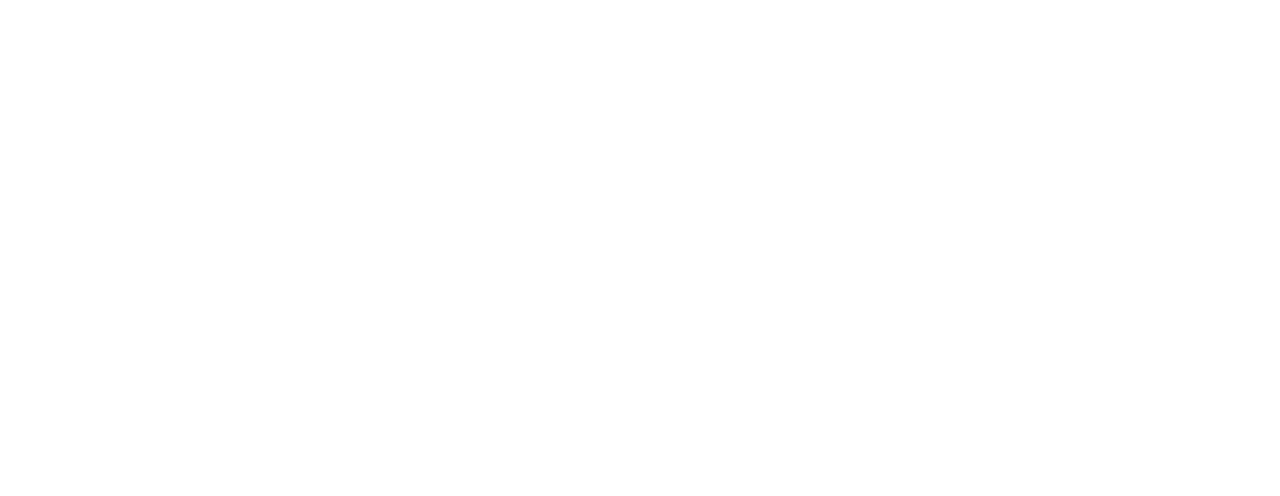
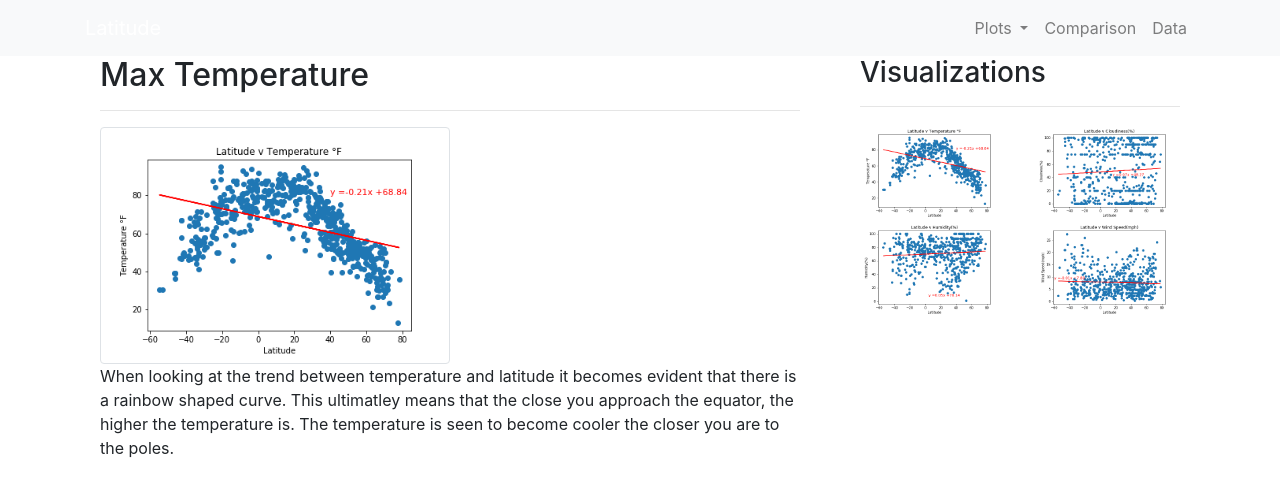
Before and after one commit to j1candel/web-design-challenge, a plain HTML site: page WebVisualizations/temperature.html in a window 1280 px wide. Drawn offline with nearby package versions, Linux system fonts and the light colour scheme; files whose address does not match are found by name.

Commit message:
completed html, beginning csv

```diff
--- a/WebVisualizations/cloudiness.html
+++ b/WebVisualizations/cloudiness.html
@@ -0,0 +1,86 @@
+<!DOCTYPE html>
+<html lang="en-us">
+<head>
+    <meta charset="UTF-8">
+
+    <title>Cloudiness</title>
+    <link rel="stylesheet" href="https://stackpath.bootstrapcdn.com/bootstrap/4.3.1/css/bootstrap.min.css" integrity="sha384-ggOyR0iXCbMQv3Xipma34MD+dH/1fQ784/j6cY/iJTQUOhcWr7x9JvoRxT2MZw1T" crossorigin="anonymous">
+</head>
+<body>
+    <nav class='navbar navbar-expand-lg navbar-light bg-light'>
+        <div class='container'>
+            <a class='navbar-brand text-white' href='index.html'>Latitude</a>
+            <button class='navbar-toggler' type='button' data-toggle='collapse' aria-controls='navbarSupportedContent' data-target='#navbarSupportedContent' aria-expanded='false' aria-label='Toggle Navigation'>
+                <span class="navbar-toggler-icon"></span>
+            </button>
+            <div class='collapse navbar-collapse' id='navbarSupportedContent'>
+                <ul class='navbar-nav ml-auto'>
+                    <li class="nav-item dropdown">
+                        <a class="nav-link dropdown-toggle" href="#" id="navbarDropdown" role="button"  data-toggle="dropdown" aria-haspopup="true" aria-expanded="false">
+                        Plots
+                        </a>
+                        <div class="dropdown-menu" aria-labelledby="navbarDropdown">
+                          <a class="dropdown-item" href="temperature.html">Temperature</a>
+                          <a class="dropdown-item" href="humidity.html">Humidity</a>
+                          <a class="dropdown-item" href="cloudiness.html">Cloudiness</a>
+                          <a class="dropdown-item" href="wind.html">Wind Speed</a>
+                        </div>
+                    </li>
+                    <li class='nav-item'>
+                        <a class = 'nav-link' href='compare.html'>Comparison</a>
+                    </li>
+                    <li class='nav-item'>
+                        <a class='nav-link' href='data.html'>Data</a>
+                    </li>
+                </ul>
+            </div>
+        </div>
+    </nav>
+    <div class='container content'>
+        <div class='row'>
+            <div class='col-md-8'>
+                <div class='col-md-12'>
+                    <h2>Cloudiness</h2>
+                    <hr>
+                    <div class = 'thumnnail'>
+                        <img class = 'img-thumbnail float left' src = 'file:///Users/jovanycandelario/Desktop/web-design-challenge/WebVisualizations/Resources/assets/Images/Latitude%20v%20Cloudiness.png'
+                        width='50%' alt = temperature>
+                    </div>
+                    <p>
+                        When looking at the trend between cloudiness and latitude, there is no clear relationship between the two climate elements. Humidity
+                        does not vary much regardless of latitude.
+                    </p>
+                </div>
+            </div>
+            <div class='col-md-4'>
+                <div class='col-md-12'>
+                    <h3>Visualizations</h3>
+                    <hr>
+                    <div class = 'row'>
+                        <div class='col-4 col-md-6'>
+                            <a href='temperature.html'><img src='file:///Users/jovanycandelario/Desktop/web-design-challenge/WebVisualizations/Resources/assets/Images/Latitude%20v%20Temperature%20%C2%B0F.png'
+                                width='100%' alt='temperature'></a>
+                        </div>
+                        <div class='col-4 col-md-6'>
+                            <a href='cloudiness.html'><img src = 'file:///Users/jovanycandelario/Desktop/web-design-challenge/WebVisualizations/Resources/assets/Images/Latitude%20v%20Cloudiness.png'
+                                width='100%' alt='cloudiness'></a>
+                        </div>
+                        <div class='col-4 col-md-6'>
+                            <a href='humidity.html'><img src = 'file:///Users/jovanycandelario/Desktop/web-design-challenge/WebVisualizations/Resources/assets/Images/Latitude%20v%20Humidity.png'
+                                width='100%' alt='humidity'></a>
+                        </div>
+                        <div class='col-4 col-md-6' >
+                            <a href='wind.html'><img src = 'file:///Users/jovanycandelario/Desktop/web-design-challenge/WebVisualizations/Resources/assets/Images/Latitude%20v%20Wind%20Speed.png'
+                                width='100%' alt='wind'></a>
+                        </div>
+                    </div>
+                </div>
+            </div>
+        </div>
+    </div>
+
+<script src="https://code.jquery.com/jquery-3.3.1.slim.min.js" integrity="sha384-q8i/X+965DzO0rT7abK41JStQIAqVgRVzpbzo5smXKp4YfRvH+8abtTE1Pi6jizo" crossorigin="anonymous"></script>
+<script src="https://cdnjs.cloudflare.com/ajax/libs/popper.js/1.14.7/umd/popper.min.js" integrity="sha384-UO2eT0CpHqdSJQ6hJty5KVphtPhzWj9WO1clHTMGa3JDZwrnQq4sF86dIHNDz0W1" crossorigin="anonymous"></script>
+<script src="https://stackpath.bootstrapcdn.com/bootstrap/4.3.1/js/bootstrap.min.js" integrity="sha384-JjSmVgyd0p3pXB1rRibZUAYoIIy6OrQ6VrjIEaFf/nJGzIxFDsf4x0xIM+B07jRM" crossorigin="anonymous"></script>
+</body>
+</html>
--- a/WebVisualizations/temperature.html
+++ b/WebVisualizations/temperature.html
@@ -0,0 +1,87 @@
+<!DOCTYPE html>
+<html lang="en-us">
+<head>
+    <meta charset="UTF-8">
+
+    <title>Temperature</title>
+    <link rel="stylesheet" href="https://stackpath.bootstrapcdn.com/bootstrap/4.3.1/css/bootstrap.min.css" integrity="sha384-ggOyR0iXCbMQv3Xipma34MD+dH/1fQ784/j6cY/iJTQUOhcWr7x9JvoRxT2MZw1T" crossorigin="anonymous">
+</head>
+<body>
+    <nav class='navbar navbar-expand-lg navbar-light bg-light'>
+        <div class='container'>
+            <a class='navbar-brand text-white' href='index.html'>Latitude</a>
+            <button class='navbar-toggler' type='button' data-toggle='collapse' aria-controls='navbarSupportedContent' data-target='#navbarSupportedContent' aria-expanded='false' aria-label='Toggle Navigation'>
+                <span class="navbar-toggler-icon"></span>
+            </button>
+            <div class='collapse navbar-collapse' id='navbarSupportedContent'>
+                <ul class='navbar-nav ml-auto'>
+                    <li class="nav-item dropdown">
+                        <a class="nav-link dropdown-toggle" href="#" id="navbarDropdown" role="button"  data-toggle="dropdown" aria-haspopup="true" aria-expanded="false">
+                        Plots
+                        </a>
+                        <div class="dropdown-menu" aria-labelledby="navbarDropdown">
+                          <a class="dropdown-item" href="temperature.html">Temperature</a>
+                          <a class="dropdown-item" href="humidity.html">Humidity</a>
+                          <a class="dropdown-item" href="cloudiness.html">Cloudiness</a>
+                          <a class="dropdown-item" href="wind.html">Wind Speed</a>
+                        </div>
+                    </li>
+                    <li class='nav-item'>
+                        <a class = 'nav-link' href='compare.html'>Comparison</a>
+                    </li>
+                    <li class='nav-item'>
+                        <a class='nav-link' href='data.html'>Data</a>
+                    </li>
+                </ul>
+            </div>
+        </div>
+    </nav>
+    <div class='container content'>
+        <div class='row'>
+            <div class='col-md-8'>
+                <div class='col-md-12'>
+                    <h2>Max Temperature</h2>
+                    <hr>
+                    <div class = 'thumnnail'>
+                        <img class = 'img-thumbnail float left' src = 'file:///Users/jovanycandelario/Desktop/web-design-challenge/WebVisualizations/Resources/assets/Images/Latitude%20v%20Temperature%20%C2%B0F.png'
+                        width='50%' alt = temperature>
+                    </div>
+                    <p>
+                        When looking at the trend between temperature and latitude it becomes evident that there is a rainbow shaped curve. This
+                        ultimatley means that the close you approach the equator, the higher the temperature is. The temperature is seen to become
+                        cooler the closer you are to the poles.
+                    </p>
+                </div>
+            </div>
+            <div class='col-md-4'>
+                <div class='col-md-12'>
+                    <h3>Visualizations</h3>
+                    <hr>
+                    <div class = 'row'>
+                        <div class='col-4 col-md-6'>
+                            <a href='temperature.html'><img src='file:///Users/jovanycandelario/Desktop/web-design-challenge/WebVisualizations/Resources/assets/Images/Latitude%20v%20Temperature%20%C2%B0F.png'
+                                width='100%' alt='temperature'></a>
+                        </div>
+                        <div class='col-4 col-md-6'>
+                            <a href='cloudiness.html'><img src = 'file:///Users/jovanycandelario/Desktop/web-design-challenge/WebVisualizations/Resources/assets/Images/Latitude%20v%20Cloudiness.png'
+                                width='100%' alt='cloudiness'></a>
+                        </div>
+                        <div class='col-4 col-md-6'>
+                            <a href='humidity.html'><img src = 'file:///Users/jovanycandelario/Desktop/web-design-challenge/WebVisualizations/Resources/assets/Images/Latitude%20v%20Humidity.png'
+                                width='100%' alt='humidity'></a>
+                        </div>
+                        <div class='col-4 col-md-6'>
+                            <a href='wind.html'><img src = 'file:///Users/jovanycandelario/Desktop/web-design-challenge/WebVisualizations/Resources/assets/Images/Latitude%20v%20Wind%20Speed.png'
+                                width='100%' alt='wind'></a>
+                        </div>
+                    </div>
+                </div>
+            </div>
+        </div>
+    </div>
+
+<script src="https://code.jquery.com/jquery-3.3.1.slim.min.js" integrity="sha384-q8i/X+965DzO0rT7abK41JStQIAqVgRVzpbzo5smXKp4YfRvH+8abtTE1Pi6jizo" crossorigin="anonymous"></script>
+<script src="https://cdnjs.cloudflare.com/ajax/libs/popper.js/1.14.7/umd/popper.min.js" integrity="sha384-UO2eT0CpHqdSJQ6hJty5KVphtPhzWj9WO1clHTMGa3JDZwrnQq4sF86dIHNDz0W1" crossorigin="anonymous"></script>
+<script src="https://stackpath.bootstrapcdn.com/bootstrap/4.3.1/js/bootstrap.min.js" integrity="sha384-JjSmVgyd0p3pXB1rRibZUAYoIIy6OrQ6VrjIEaFf/nJGzIxFDsf4x0xIM+B07jRM" crossorigin="anonymous"></script>
+</body>
+</html>
```
Also changed, not shown: WebVisualizations/compare.html (+70 -0 lines), WebVisualizations/humidity.html (+86 -0 lines), WebVisualizations/index.html (+1 -1 lines), WebVisualizations/wind.html (+86 -0 lines).
